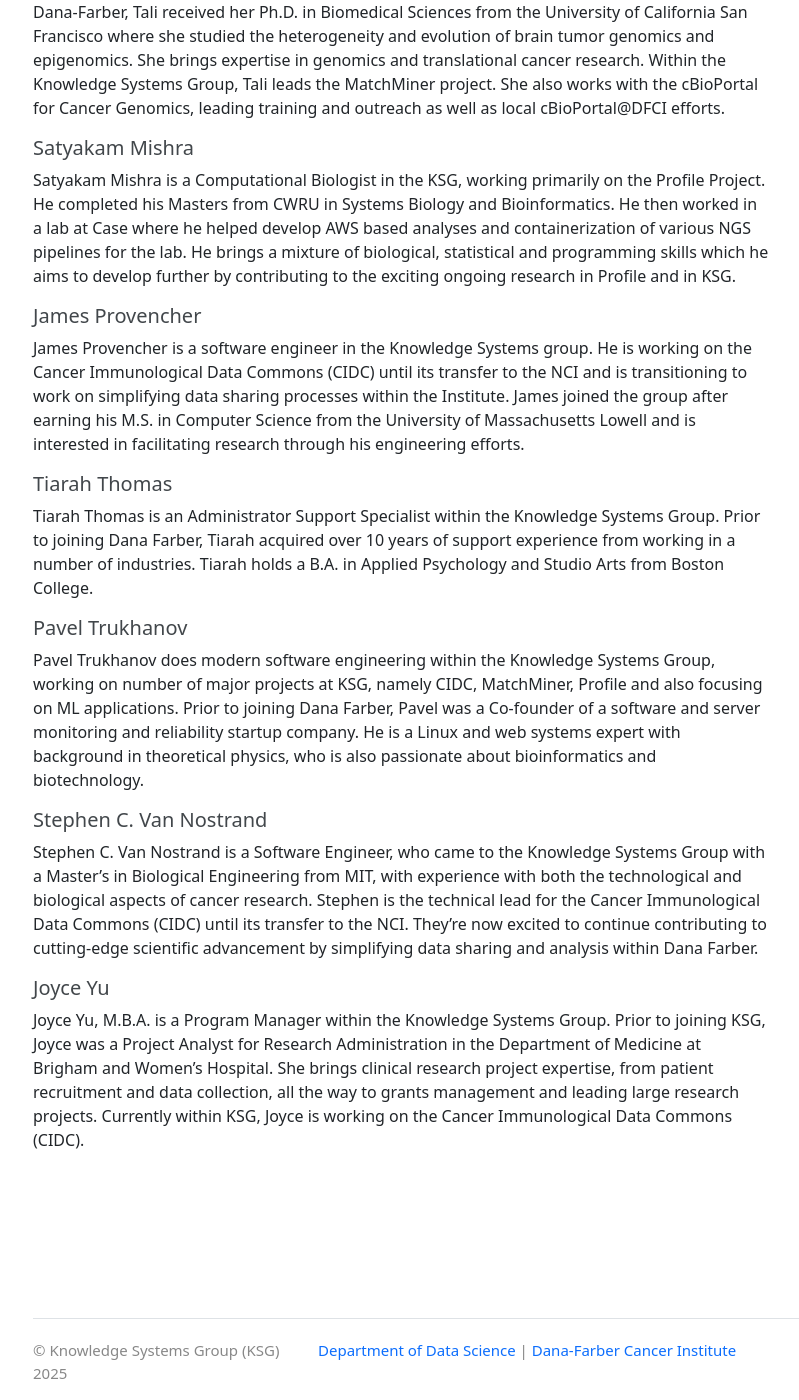
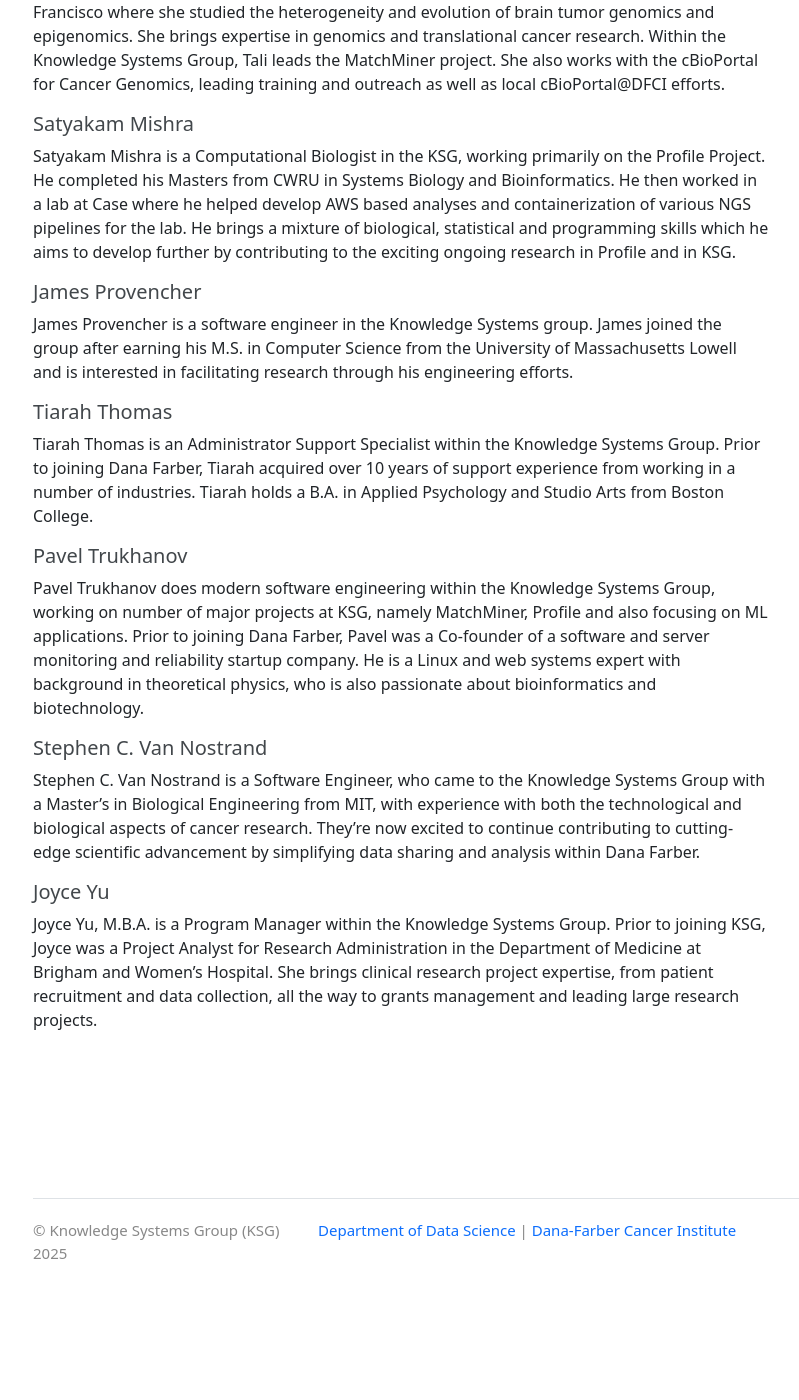
Before and after one commit to dfci/ksg_web, a Jekyll site: the page built from _pages/team.markdown, in a window 1280 px wide and 1400 px high, scrolled down 3161 px. Shown: the whole window, without its empty margins (49-848 px from the left). Built offline with Jekyll 4.4.1, drawn with Linux system fonts in a browser that asks for light colours; after the commit the page ends 4441 px from its top, so only the background shows below that; some of the changed text lies outside the part shown.

Commit message:
removed references to CIDC

```diff
--- a/_pages/team.markdown
+++ b/_pages/team.markdown
@@ -8,7 +8,7 @@ permalink: /team/
 Ethan Cerami, Ph.D. is the Director of the Knowledge Systems Group and Principal Scientist in the Department of Data Sciences at Dana-Farber Cancer Institute. Prior to joining Dana-Farber, Ethan was the Director of Computational Biology at Blueprint Medicines, and Director of Cancer Informatics Development at Memorial Sloan Kettering Cancer Center (MSKCC).  While at MSKCC, Ethan co-founded the <a href="http://cbioportal.org">cBioPortal for Cancer Genomics</a>, and the group remains active in its continued development.
 
 ## Jen Altreuter
-Jen Altreuter, M.D. is a Scientist within the Knowledge Systems Group.  She is the Scientific Program Manager of the Cancer Immunological Data Commons (CIDC).  Jen obtained her undergraduate degree in Computer Studies at Northwestern University and earned her MD from the University of Pennsylvania of Medicine.  She has a diverse set of work experiences in the fields of basic science research and education as well as medical and bioinformatics.
+Jen Altreuter, M.D. is a Scientist within the Knowledge Systems Group.  Jen obtained her undergraduate degree in Computer Studies at Northwestern University and earned her MD from the University of Pennsylvania of Medicine.  She has a diverse set of work experiences in the fields of basic science research and education as well as medical and bioinformatics.
 
 ## Guruprasad Ananda
 Guruprasad Ananda, Ph.D., is a Lead Scientist and the Director of the NGS Bioinformatics Group at DFCI. His group is primarily involved in bioinformatics research, analysis, and tool/pipeline development for the Profile project, one of the most comprehensive precision cancer medicine initiatives in the US. The group also works closely with pathologists, oncologists, and research scientists at DFCI, MGB, and Harvard Medical School on the development, validation, and translation of bioinformatics tools and algorithms into the clinical space. Prior to joining DFCI, Guru was a Scientist and Manager of the Clinical and Translational Informatics Team at the Jackson Laboratory, where he made key contributions to setting up multiple NGS based clinical tests for cancer. During his graduate studies, Guru was involved in the development and maintenance of diverse bioinformatics and statistical tools as a core team member of the Galaxy project, an open-source, free web-based genomics portal with a substantial user base.
@@ -53,16 +53,16 @@ Tali Mazor, Ph.D., is an Associate Director and Lead Scientist within the group.
 Satyakam Mishra is a Computational Biologist in the KSG, working primarily on the Profile Project. He completed his Masters from CWRU in Systems Biology and Bioinformatics. He then worked in a lab at Case where he helped develop AWS based analyses and containerization of various NGS pipelines for the lab. He brings a mixture of biological, statistical and programming skills which he aims to develop further by contributing to the exciting ongoing research in Profile and in KSG.
 
 ## James Provencher
-James Provencher is a software engineer in the Knowledge Systems group. He is working on the Cancer Immunological Data Commons (CIDC) until its transfer to the NCI and is transitioning to work on simplifying data sharing processes within the Institute. James joined the group after earning his M.S. in Computer Science from the University of Massachusetts Lowell and is interested in facilitating research through his engineering efforts.
+James Provencher is a software engineer in the Knowledge Systems group. James joined the group after earning his M.S. in Computer Science from the University of Massachusetts Lowell and is interested in facilitating research through his engineering efforts.
 
 ## Tiarah Thomas
 Tiarah Thomas is an Administrator Support Specialist within the Knowledge Systems Group. Prior to joining Dana Farber, Tiarah acquired over 10 years of support experience from working in a number of industries.  Tiarah holds a B.A. in Applied Psychology and Studio Arts from Boston College.
 
 ## Pavel Trukhanov
-Pavel Trukhanov does modern software engineering within the Knowledge Systems Group, working on number of major projects at KSG, namely CIDC, MatchMiner, Profile and also focusing on ML applications. Prior to joining Dana Farber, Pavel was a Co-founder of a software and server monitoring and reliability startup company. He is a Linux and web systems expert with background in theoretical physics, who is also passionate about bioinformatics and biotechnology.
+Pavel Trukhanov does modern software engineering within the Knowledge Systems Group, working on number of major projects at KSG, namely MatchMiner, Profile and also focusing on ML applications. Prior to joining Dana Farber, Pavel was a Co-founder of a software and server monitoring and reliability startup company. He is a Linux and web systems expert with background in theoretical physics, who is also passionate about bioinformatics and biotechnology.
 
 ## Stephen C. Van Nostrand
-Stephen C. Van Nostrand is a Software Engineer, who came to the Knowledge Systems Group with a Master’s in Biological Engineering from MIT, with experience with both the technological and biological aspects of cancer research. Stephen is the technical lead for the Cancer Immunological Data Commons (CIDC) until its transfer to the NCI. They’re now excited to continue contributing to cutting-edge scientific advancement by simplifying data sharing and analysis within Dana Farber.
+Stephen C. Van Nostrand is a Software Engineer, who came to the Knowledge Systems Group with a Master’s in Biological Engineering from MIT, with experience with both the technological and biological aspects of cancer research. They’re now excited to continue contributing to cutting-edge scientific advancement by simplifying data sharing and analysis within Dana Farber.
 
 ## Joyce Yu
-Joyce Yu, M.B.A. is a Program Manager within the Knowledge Systems Group. Prior to joining KSG, Joyce was a Project Analyst for Research Administration in the Department of Medicine at Brigham and Women’s Hospital. She brings clinical research project expertise, from patient recruitment and data collection, all the way to grants management and leading large research projects. Currently within KSG, Joyce is working on the Cancer Immunological Data Commons (CIDC).
+Joyce Yu, M.B.A. is a Program Manager within the Knowledge Systems Group. Prior to joining KSG, Joyce was a Project Analyst for Research Administration in the Department of Medicine at Brigham and Women’s Hospital. She brings clinical research project expertise, from patient recruitment and data collection, all the way to grants management and leading large research projects.
```
